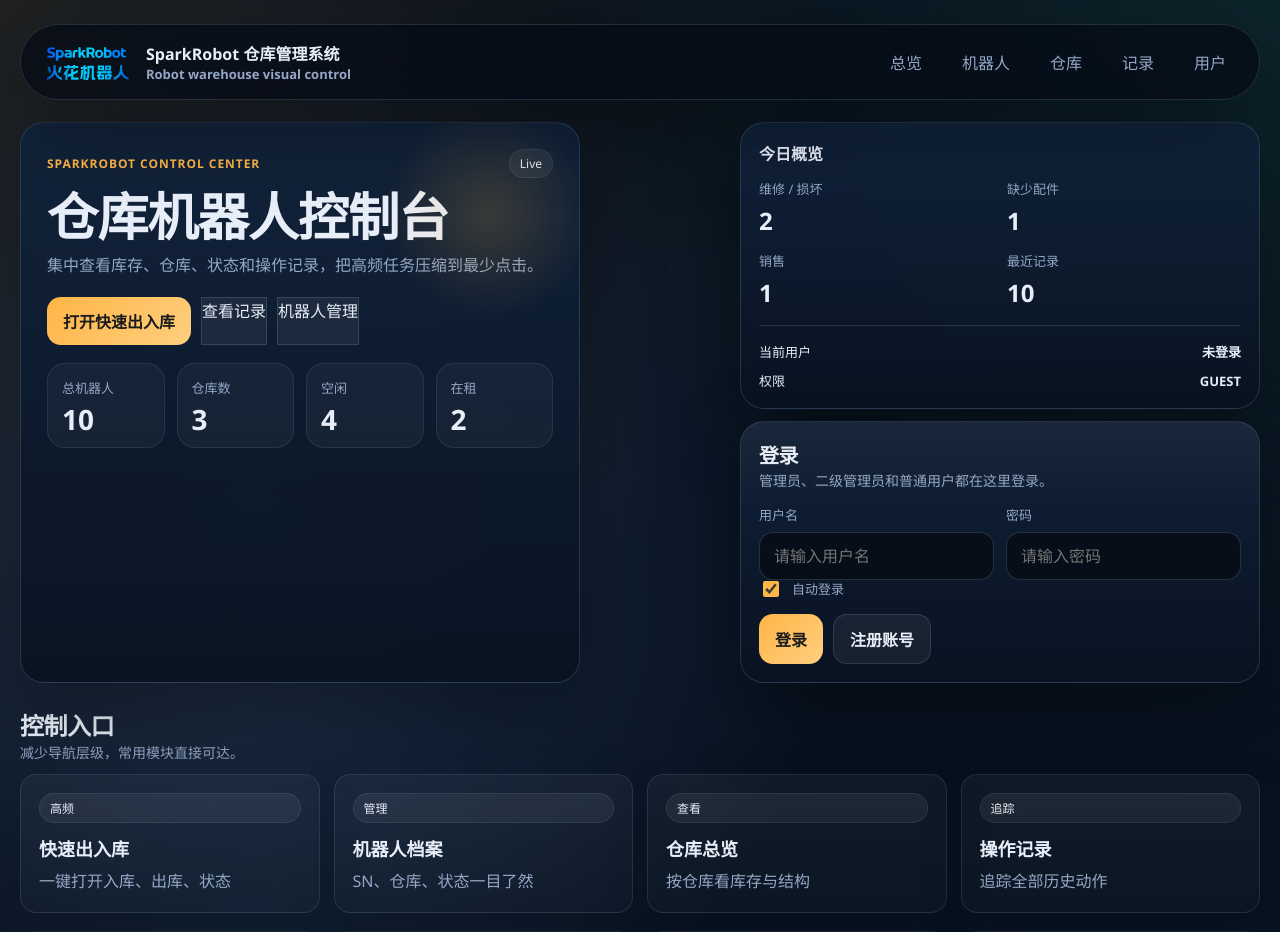
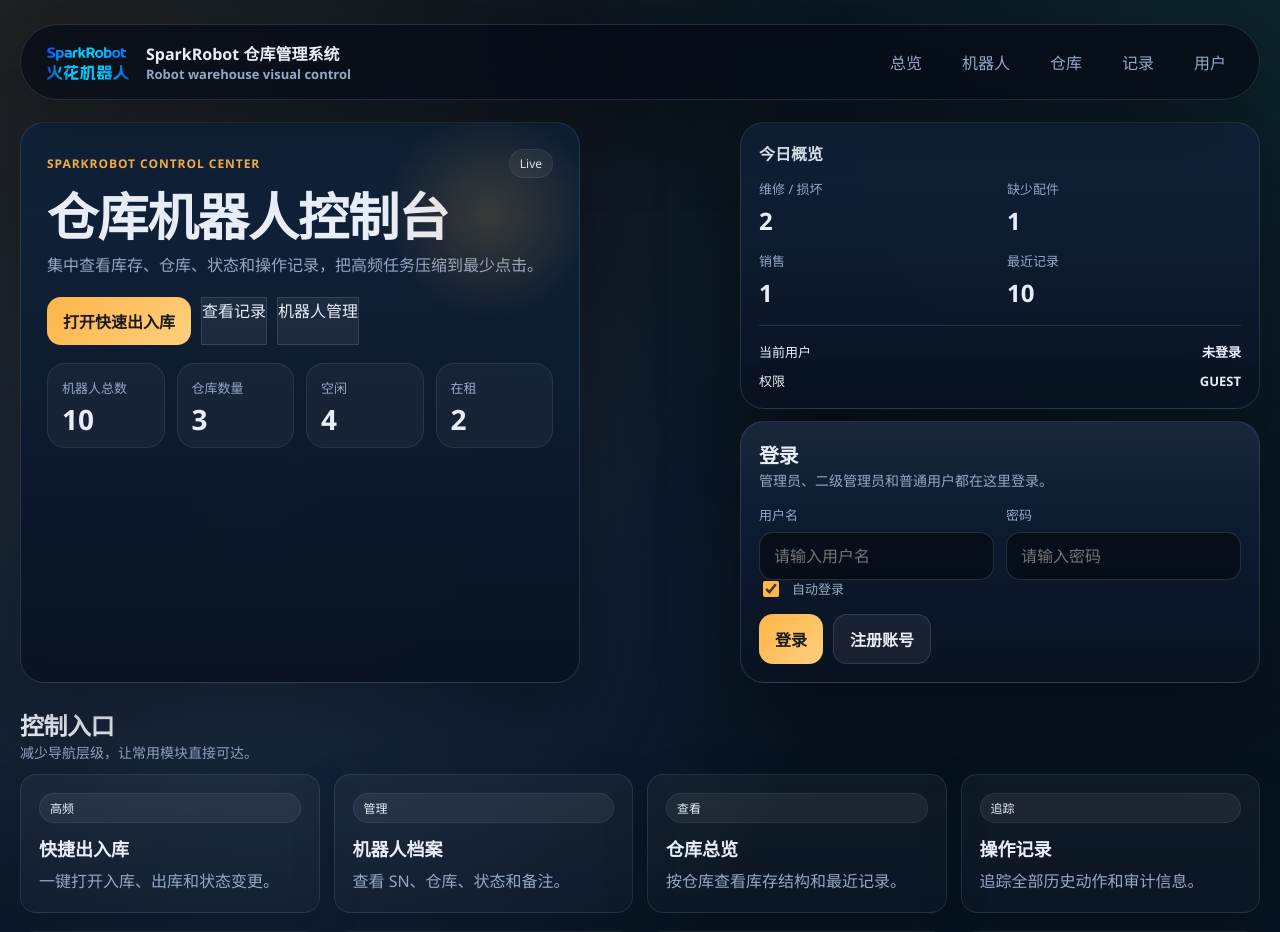
Before and after one commit to yzwcc/sparkrobot_ck, a Next.js app: page / in a window 1280 px wide. Shown: the top 932 px of the page. Built offline with nearby package versions, Linux system fonts and the light colour scheme; no server answers; the database is empty.

Commit message:
Fix core Chinese copy and admin API messages

```diff
--- a/app/api/auth/register/route.ts
+++ b/app/api/auth/register/route.ts
@@ -9,9 +9,11 @@ export async function POST(request: Request) {
     const username = String(body.username ?? "").trim();
     const password = String(body.password ?? "").trim();
     const displayName = String(body.displayName ?? "").trim();
+
     if (!username || !password || !displayName) {
       throw new Error("用户名、密码和昵称不能为空");
     }
+
     if (password.length < 6) {
       throw new Error("密码至少 6 位");
     }
--- a/app/api/robots/status/route.ts
+++ b/app/api/robots/status/route.ts
@@ -15,12 +15,15 @@ export async function POST(request: Request) {
       operatorName?: string;
       note?: string;
     };
+
     if (!robotId || !status || !operatorName) {
       throw new Error("robotId、status 和 operatorName 为必填项");
     }
+
     if (!ORDER_STATUSES.includes(status as (typeof ORDER_STATUSES)[number])) {
       throw new Error("无效的订单状态");
     }
+
     const robot = await changeRobotStatus(
       robotId,
       status as (typeof ORDER_STATUSES)[number],
@@ -28,6 +31,7 @@ export async function POST(request: Request) {
       note ?? "",
       user.id
     );
+
     return Response.json({ data: robot });
   } catch (error) {
     return apiErrorResponse(error, "更新失败");
--- a/app/api/stock-records/route.ts
+++ b/app/api/stock-records/route.ts
@@ -9,14 +9,20 @@ export async function GET(request: Request) {
   const url = new URL(request.url);
   const action = url.searchParams.get("action");
   const status = url.searchParams.get("status");
+
   const records = await getRecords({
-    action: action && STOCK_ACTIONS.includes(action as (typeof STOCK_ACTIONS)[number]) ? (action as (typeof STOCK_ACTIONS)[number]) : "ALL",
+    action: action && STOCK_ACTIONS.includes(action as (typeof STOCK_ACTIONS)[number])
+      ? (action as (typeof STOCK_ACTIONS)[number])
+      : "ALL",
     warehouseId: url.searchParams.get("warehouseId") || "ALL",
-    status: status && ORDER_STATUSES.includes(status as (typeof ORDER_STATUSES)[number]) ? (status as (typeof ORDER_STATUSES)[number]) : "ALL",
+    status: status && ORDER_STATUSES.includes(status as (typeof ORDER_STATUSES)[number])
+      ? (status as (typeof ORDER_STATUSES)[number])
+      : "ALL",
     search: url.searchParams.get("search") || "",
     from: url.searchParams.get("from") || "",
     to: url.searchParams.get("to") || ""
   });
+
   return Response.json({ data: records });
 }
 
@@ -27,30 +33,38 @@ export async function POST(request: Request) {
     const body = contentType.includes("multipart/form-data")
       ? await request.formData()
       : await request.json();
+
     const getValue = (key: string) => {
       if (body instanceof FormData) return body.get(key);
       return (body as Record<string, unknown>)[key];
     };
+
     const action = String(getValue("action") ?? "");
     const robotId = String(getValue("robotId") ?? "");
     const warehouseId = String(getValue("warehouseId") ?? "");
     const operatorName = String(getValue("operatorName") ?? "");
     const note = String(getValue("note") ?? "");
     const snPhoto = getValue("snPhoto");
+
     if (!action || !robotId || !operatorName) {
       throw new Error("action、robotId 和 operatorName 为必填项");
     }
+
     if (!(snPhoto instanceof File) || snPhoto.size === 0) {
       throw new Error("请上传 SN 照片");
     }
+
     const snPhotoUrl = `data:${snPhoto.type || "image/jpeg"};base64,${Buffer.from(await snPhoto.arrayBuffer()).toString("base64")}`;
+
     if (action === "IN") {
       if (!warehouseId) {
-        throw new Error("入库需要 warehouseId");
+        throw new Error("入库时必须提供 warehouseId");
       }
+
       const robot = await checkInRobot(robotId, warehouseId, operatorName, note, user.id, snPhotoUrl);
       return Response.json({ data: robot }, { status: 201 });
     }
+
     const robot = await checkOutRobot(robotId, operatorName, note, user.id, snPhotoUrl);
     return Response.json({ data: robot }, { status: 201 });
   } catch (error) {
--- a/app/api/users/demote/route.ts
+++ b/app/api/users/demote/route.ts
@@ -9,6 +9,7 @@ export async function POST(request: Request) {
     await requireAdmin();
     const body = await request.json();
     const userId = String(body.userId ?? "").trim();
+
     if (!userId) {
       throw new Error("userId 不能为空");
     }
--- a/app/api/users/promote/route.ts
+++ b/app/api/users/promote/route.ts
@@ -9,6 +9,7 @@ export async function POST(request: Request) {
     await requireAdmin();
     const body = await request.json();
     const userId = String(body.userId ?? "").trim();
+
     if (!userId) {
       throw new Error("userId 不能为空");
     }
--- a/app/page.tsx
+++ b/app/page.tsx
@@ -1,8 +1,8 @@
 import { BarList } from "@/components/BarList";
 import { LoginPanel } from "@/components/LoginPanel";
 import { MetricCard } from "@/components/MetricCard";
+import { QuickActionDrawer } from "@/components/QuickActionDrawer";
 import { RecordTable } from "@/components/RecordTable";
-import { QuickActionDrawer } from "@/components/QuickActionDrawer";
 import { WarehouseSummaryCard } from "@/components/WarehouseSummaryCard";
 import { getSessionUser } from "@/lib/auth";
 import { getDashboardSummary, getRobotOptions, getWarehouses } from "@/lib/store";
@@ -10,10 +10,10 @@ import { getDashboardSummary, getRobotOptions, getWarehouses } from "@/lib/store
 export const dynamic = "force-dynamic";
 
 const quickLinks = [
-  { href: "#quick-actions", title: "快速出入库", desc: "一键打开入库、出库、状态", tag: "高频" },
-  { href: "/robots", title: "机器人档案", desc: "SN、仓库、状态一目了然", tag: "管理" },
-  { href: "/warehouses", title: "仓库总览", desc: "按仓库看库存与结构", tag: "查看" },
-  { href: "/records", title: "操作记录", desc: "追踪全部历史动作", tag: "追踪" }
+  { href: "#quick-actions", title: "快捷出入库", desc: "一键打开入库、出库和状态变更。", tag: "高频" },
+  { href: "/robots", title: "机器人档案", desc: "查看 SN、仓库、状态和备注。", tag: "管理" },
+  { href: "/warehouses", title: "仓库总览", desc: "按仓库查看库存结构和最近记录。", tag: "查看" },
+  { href: "/records", title: "操作记录", desc: "追踪全部历史动作和审计信息。", tag: "追踪" }
 ] as const;
 
 export default async function HomePage() {
@@ -23,6 +23,7 @@ export default async function HomePage() {
     getRobotOptions(),
     getWarehouses()
   ]);
+
   const role = currentUser?.role.name ?? "GUEST";
   const canManageStock = role === "ADMIN" || role === "MANAGER";
   const canManageUsers = role === "ADMIN";
@@ -44,11 +45,11 @@ export default async function HomePage() {
           </div>
           <div className="hero-kpis">
             <div className="hero-kpi">
-              <div className="mini-label">总机器人</div>
+              <div className="mini-label">机器人总数</div>
               <div className="hero-kpi-value">{summary.totalRobots}</div>
             </div>
             <div className="hero-kpi">
-              <div className="mini-label">仓库数</div>
+              <div className="mini-label">仓库数量</div>
               <div className="hero-kpi-value">{summary.totalWarehouses}</div>
             </div>
             <div className="hero-kpi">
@@ -66,15 +67,33 @@ export default async function HomePage() {
           <div className="panel hero-side-visual hero-stats-card hero-glass-card">
             <div className="mini-title">今日概览</div>
             <div className="mini-grid">
-              <div><div className="mini-label">维修 / 损坏</div><div className="mini-value">{summary.repairCount + summary.damagedCount}</div></div>
-              <div><div className="mini-label">缺少配件</div><div className="mini-value">{summary.accessoryCount}</div></div>
-              <div><div className="mini-label">销售</div><div className="mini-value">{summary.saleCount}</div></div>
-              <div><div className="mini-label">最近记录</div><div className="mini-value">{summary.recentRecords.length}</div></div>
+              <div>
+                <div className="mini-label">维修 / 损坏</div>
+                <div className="mini-value">{summary.repairCount + summary.damagedCount}</div>
+              </div>
+              <div>
+                <div className="mini-label">缺少配件</div>
+                <div className="mini-value">{summary.accessoryCount}</div>
+              </div>
+              <div>
+                <div className="mini-label">销售</div>
+                <div className="mini-value">{summary.saleCount}</div>
+              </div>
+              <div>
+                <div className="mini-label">最近记录</div>
+                <div className="mini-value">{summary.recentRecords.length}</div>
+              </div>
             </div>
             <div className="mini-divider" />
             <div className="mini-list">
-              <div className="row small"><span>当前用户</span><strong>{currentUser ? currentUser.displayName : "未登录"}</strong></div>
-              <div className="row small"><span>权限</span><strong>{currentUser?.role.name ?? "GUEST"}</strong></div>
+              <div className="row small">
+                <span>当前用户</span>
+                <strong>{currentUser ? currentUser.displayName : "未登录"}</strong>
+              </div>
+              <div className="row small">
+                <span>权限</span>
+                <strong>{currentUser?.role.name ?? "GUEST"}</strong>
+              </div>
             </div>
           </div>
           <LoginPanel currentUser={currentUser ? { displayName: currentUser.displayName, role: currentUser.role.name } : null} />
@@ -85,7 +104,7 @@ export default async function HomePage() {
         <div className="section-head">
           <div>
             <h2 className="section-title">控制入口</h2>
-            <p className="section-subtitle">减少导航层级，常用模块直接可达。</p>
+            <p className="section-subtitle">减少导航层级，让常用模块直接可达。</p>
           </div>
         </div>
         <div className="entry-grid">
@@ -151,7 +170,9 @@ export default async function HomePage() {
           <div className="panel form-card soft-panel">
             <div className="tag">用户管理</div>
             <h3 style={{ margin: "12px 0 6px" }}>二级管理员管理</h3>
-            <p className="muted" style={{ margin: 0 }}>普通用户可注册，管理员可升级或撤销二级管理员权限。</p>
+            <p className="muted" style={{ margin: 0 }}>
+              普通用户可以注册，管理员可升级或撤销二级管理员权限。
+            </p>
           </div>
         </section>
       ) : null}
--- a/app/users/page.tsx
+++ b/app/users/page.tsx
@@ -6,6 +6,7 @@ export const dynamic = "force-dynamic";
 
 export default async function UsersPage() {
   const currentUser = await getSessionUser();
+
   if (currentUser?.role.name !== "ADMIN") {
     return (
       <main>
@@ -14,7 +15,7 @@ export default async function UsersPage() {
             <div className="tag">无权限</div>
             <h2 style={{ margin: "12px 0 6px" }}>只有管理员可以查看用户管理</h2>
             <p className="muted" style={{ margin: 0 }}>
-              普通用户和二级管理员不能查看这一页。
+              普通用户和二级管理员无法访问这个页面。
             </p>
           </div>
         </section>
--- a/lib/api-error.ts
+++ b/lib/api-error.ts
@@ -13,7 +13,7 @@ export function apiErrorResponse(error: unknown, fallback: string, status = 400)
   const message = error instanceof Error ? error.message : "";
   const isDatabaseError = DATABASE_ERROR_PATTERNS.some((pattern) => message.includes(pattern));
   const safeMessage = isDatabaseError
-    ? "数据库暂时不可用，请稍后再试或联系管理员检查 Neon 配额。"
+    ? "数据库暂时不可用，请稍后重试，或联系管理员检查 Neon 配置。"
     : message || fallback;
 
   return Response.json({ error: safeMessage }, { status });
```
Also changed, not shown: app/api/auth/login/route.ts (+7 -2 lines).
